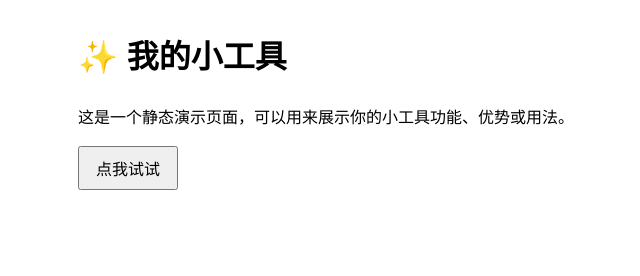
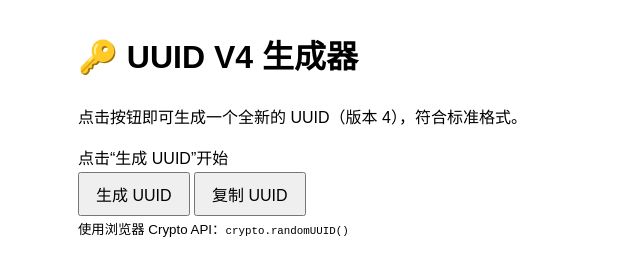
Before and after one commit to Black17999/my-tool-page, a plain HTML site: page index.html in a window 1280 px wide. Shown: the whole page, without its empty margins (262-902 px from the left). Drawn offline with Linux system fonts and the light colour scheme.

Commit message:
Update index.html

```diff
--- a/index.html
+++ b/index.html
@@ -2,12 +2,21 @@
 <html lang="zh-CN">
 <head>
   <meta charset="UTF-8" />
-  <title>小工具演示页</title>
+  <meta name="viewport" content="width=device-width, initial-scale=1.0" />
+  <title>UUID 生成器</title>
   <link rel="stylesheet" href="style.css" />
 </head>
 <body>
-  <h1>✨ 我的小工具</h1>
-  <p>这是一个静态演示页面，可以用来展示你的小工具功能、优势或用法。</p>
-  <button onclick="alert('你好，世界！')">点我试试</button>
+  <div class="container">
+    <h1>🔑 UUID V4 生成器</h1>
+    <p>点击按钮即可生成一个全新的 UUID（版本 4），符合标准格式。</p>
+    <div class="uuid-display" id="uuid">点击“生成 UUID”开始</div>
+    <div class="buttons">
+      <button id="genBtn">生成 UUID</button>
+      <button id="copyBtn">复制 UUID</button>
+    </div>
+    <small>使用浏览器 Crypto API：<code>crypto.randomUUID()</code></small>
+  </div>
+  <script src="script.js"></script>
 </body>
 </html>
```
